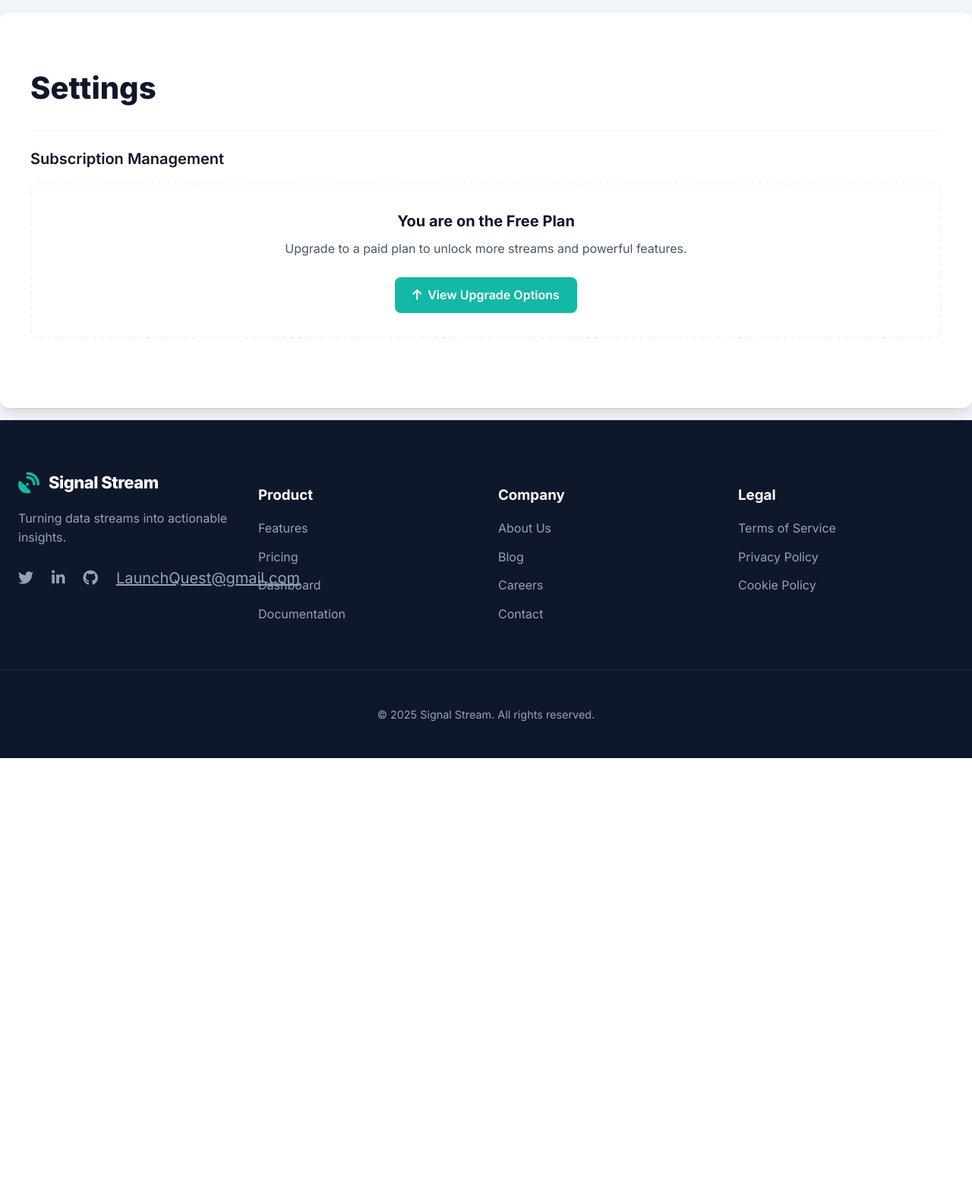
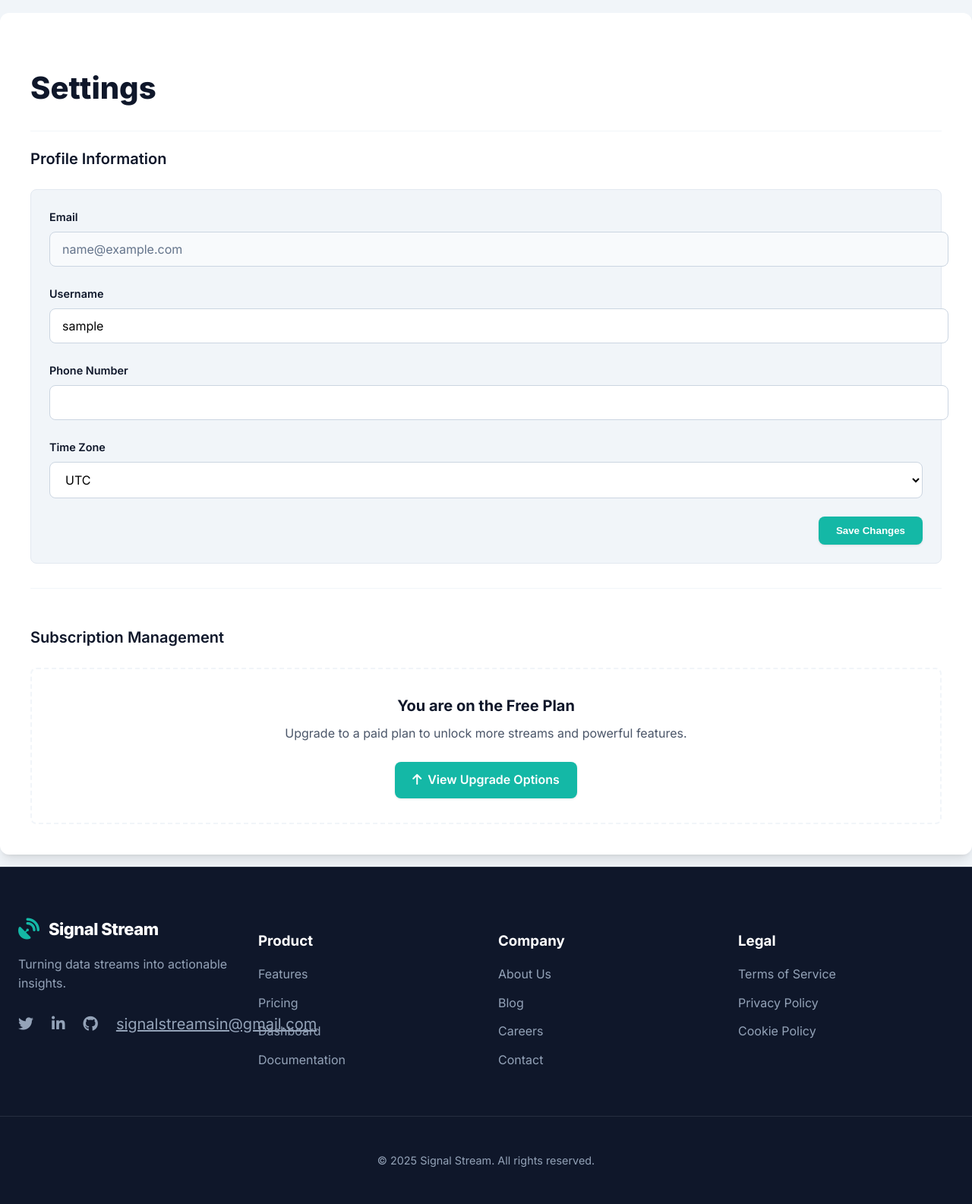
Before and after one commit to albertabishek369/Signal_Stream, a Flask app: page /settings in a window 1280 px wide. Shown: the part 213-1798 px from the top of the page at 76% size. Before the commit the page ends 1211 px from the top, so only its background shows below. Run offline with Flask 3, Linux system fonts and the light colour scheme; the visitor is signed in with stand-in values (Sample User, id 1); data comes from the database, SQL or seed files in the repository; data that the repository does not hold is empty; some libraries are stand-ins or nearby versions.

Commit message:
updated all the necessary details

```diff
--- a/blueprints/main.py
+++ b/blueprints/main.py
@@ -1,7 +1,7 @@
 import uuid
 from flask import Blueprint, render_template, request, redirect, url_for, jsonify, flash, current_app
 # **FIX:** Import the new constant from forms.py
-from forms import ProductForm, StreamForm, REDDIT_COMMUNITY_CHOICES
+from forms import ProductForm, ProfileForm, StreamForm, REDDIT_COMMUNITY_CHOICES
 
 from models import Product, Stream, Lead, Subscription, PlanLimit, Profile
 from extensions import db, razorpay_client, csrf
@@ -148,28 +148,53 @@ def pricing():
     reason = request.args.get('reason')
     return render_template('pricing.html', reason=reason)
 
-@main_bp.route('/settings')
+@main_bp.route('/settings', methods=['GET'])
 @login_required
 def settings():
     user_id = current_user.id
+
+    # **MODIFIED:** Create an instance of the ProfileForm and pre-populate it
+    profile_form = ProfileForm(obj=current_user)
+
     subscription = Subscription.query.filter_by(user_id=user_id).order_by(Subscription.created_at.desc()).first()
     if not subscription:
         subscription = Subscription(user_id=user_id, plan_type='free', status='active')
         db.session.add(subscription)
         db.session.commit()
 
-    # For sidebar
     products = Product.query.filter_by(user_id=user_id).all()
     streams = Stream.query.filter_by(user_id=user_id).all()
 
-    return render_template('settings.html', subscription=subscription, products=products, streams=streams)
+    # **MODIFIED:** Pass the profile_form to the template
+    return render_template('settings.html', subscription=subscription, products=products, streams=streams, profile_form=profile_form)
+
+
+# **NEW:** Add this route to handle profile updates
+@main_bp.route('/update-profile', methods=['POST'])
+@login_required
+def update_profile():
+    form = ProfileForm()
+    if form.validate_on_submit():
+        # Update user's profile with the new data
+        current_user.username = form.username.data
+        current_user.phone = form.phone.data
+        current_user.timezone = form.timezone.data
+        db.session.commit()
+        flash('Your profile has been updated successfully!', 'success')
+    else:
+        # If validation fails, flash the errors
+        for field, errors in form.errors.items():
+            for error in errors:
+                flash(f"Error in {getattr(form, field).label.text}: {error}", 'danger')
+
+    return redirect(url_for('main.settings'))
 
 @main_bp.route('/create-subscription', methods=['POST'])
 @login_required
 def create_subscription():
     user_id = current_user.id
     plan_type = request.get_json().get('plan_type')
-    plan_ids = {'founder': 'plan_Pt9lnya6jJDPgN', 'scale': 'plan_Qwt1O8dXzFcNNF'}
+    plan_ids = {'founder': 'plan_QwswYisjnDCDY6', 'scale': 'plan_Qwt1O8dXzFcNNF'}
 
     if plan_type not in plan_ids:
         return jsonify({'error': 'Invalid plan type'}), 400
--- a/forms.py
+++ b/forms.py
@@ -73,3 +73,16 @@ class PasswordSetupForm(FlaskForm):
         ('Europe/London', 'GMT (London)')
     ], default='UTC', validators=[DataRequired()])
     submit = SubmitField('Set Password')
+
+
+# **NEW:** Form for updating user profile information
+class ProfileForm(FlaskForm):
+    username = StringField('Username', validators=[DataRequired(), Length(min=2, max=50)])
+    phone = StringField('Phone Number', validators=[Optional(), Length(min=10, max=20)])
+    timezone = SelectField('Time Zone', choices=[
+        ('UTC', 'UTC'),
+        ('Asia/Kolkata', 'IST (India)'),
+        ('America/New_York', 'EST (New York)'),
+        ('Europe/London', 'GMT (London)')
+    ], validators=[DataRequired()])
+    submit = SubmitField('Save Changes')
--- a/templates/base.html
+++ b/templates/base.html
@@ -437,7 +437,7 @@
                     <a href="#" aria-label="Twitter"><i class="fab fa-twitter"></i></a>
                     <a href="#" aria-label="LinkedIn"><i class="fab fa-linkedin-in"></i></a>
                     <a href="#" aria-label="GitHub"><i class="fab fa-github"></i></a>
-                    <a href="mailto:launchquest@gmail.com">LaunchQuest@gmail.com</a>
+                    <a href="mailto:signalstreamsin@gmail.com">signalstreamsin@gmail.com</a>
                 </div>
             </div>
             <div class="footer-column">
--- a/templates/settings.html
+++ b/templates/settings.html
@@ -30,84 +30,64 @@
         border-bottom: 1px solid var(--off-white);
     }
     .settings-section {
-        margin-bottom: 2.5rem;
+        margin-bottom: 3rem;
+        padding-bottom: 2rem;
+        border-bottom: 1px solid var(--off-white);
+    }
+    .settings-section:last-child {
+        margin-bottom: 0;
+        padding-bottom: 0;
+        border-bottom: none;
     }
     .section-title {
         font-size: 1.25rem;
         font-weight: 600;
         color: var(--navy);
-        margin-bottom: 1rem;
+        margin-bottom: 1.5rem;
     }
-
-    .plan-card {
+    .plan-card, .profile-form-container {
         background-color: var(--off-white);
         padding: 1.5rem;
         border-radius: 8px;
         border: 1px solid #E2E8F0;
     }
     .plan-card-header {
-        display: flex;
-        justify-content: space-between;
-        align-items: center;
-        flex-wrap: wrap;
-        gap: 1rem;
+        display: flex; justify-content: space-between;
+        align-items: center; flex-wrap: wrap; gap: 1rem;
     }
-    .plan-details h4 {
-        font-weight: 700;
-        font-size: 1.1rem;
-        color: var(--navy);
-        margin: 0 0 0.25rem 0;
-    }
-    .plan-details p {
-        color: #4A5568;
-        margin: 0;
-        font-size: 0.9rem;
-    }
+    .plan-details h4 { font-weight: 700; font-size: 1.1rem; color: var(--navy); margin: 0 0 0.25rem 0; }
+    .plan-details p { color: #4A5568; margin: 0; font-size: 0.9rem; }
     .status-badge {
-        padding: 0.35rem 0.85rem;
-        border-radius: 99px;
-        font-size: 0.8rem;
-        font-weight: 600;
-        color: #fff;
+        padding: 0.35rem 0.85rem; border-radius: 99px; font-size: 0.8rem;
+        font-weight: 600; color: #fff;
     }
     .status-badge.active { background-color: var(--teal); }
     .status-badge.canceled { background-color: var(--gray-text); }
-    .status-badge.error { background-color: #EF4444; }
+    .plan-card-footer { margin-top: 1.5rem; padding-top: 1.5rem; border-top: 1px solid #E2E8F0; }
+    .btn-danger { background-color: #FFF1F2; color: #DC2626; font-weight: 600; border: none; }
+    .btn-danger:hover { background-color: #FEE2E2; color: #B91C1C; }
+    .upgrade-cta-card {
+        background-color: var(--white); padding: 2rem; border-radius: 8px;
+        border: 2px dashed var(--off-white); text-align: center;
+    }
+    .upgrade-cta-card h4 { font-weight: 700; font-size: 1.25rem; color: var(--navy); margin: 0 0 0.5rem 0; }
+    .upgrade-cta-card p { color: #4A5568; margin: 0 0 1.5rem 0; }
 
-    .plan-card-footer {
-        margin-top: 1.5rem;
-        padding-top: 1.5rem;
-        border-top: 1px solid #E2E8F0;
+    /* Form Styles */
+    .profile-form { display: flex; flex-direction: column; gap: 1.5rem; }
+    .form-group { display: flex; flex-direction: column; gap: 0.5rem; }
+    .form-group label { font-weight: 600; color: var(--navy); font-size: 0.9rem; }
+    .form-input, .form-select {
+        width: 100%; padding: 0.75rem 1rem; border: 1px solid #CBD5E1;
+        border-radius: 8px; font-family: 'Inter', sans-serif; font-size: 1rem;
+        transition: var(--transition-fast); background-color: var(--white);
     }
-
-    .btn-danger {
-        background-color: #FFF1F2;
-        color: #DC2626;
-        font-weight: 600;
-        border: none;
+    .form-input:focus, .form-select:focus {
+        outline: none; border-color: var(--teal);
+        box-shadow: 0 0 0 3px rgba(20, 184, 166, 0.2);
     }
-    .btn-danger:hover {
-        background-color: #FEE2E2;
-        color: #B91C1C;
-    }
-
-    .upgrade-cta-card {
-        background-color: var(--white);
-        padding: 2rem;
-        border-radius: 8px;
-        border: 2px dashed var(--off-white);
-        text-align: center;
-    }
-    .upgrade-cta-card h4 {
-        font-weight: 700;
-        font-size: 1.25rem;
-        color: var(--navy);
-        margin: 0 0 0.5rem 0;
-    }
-    .upgrade-cta-card p {
-        color: #4A5568;
-        margin: 0 0 1.5rem 0;
-    }
+    .form-input[readonly] { background-color: #F8FAFC; color: #64748B; cursor: not-allowed; }
+    .form-actions { display: flex; justify-content: flex-end; }
 </style>
 {% endblock %}
 
@@ -121,8 +101,40 @@
         <h1 class="page-header">Settings</h1>
 
         <div class="settings-section">
+            <h3 class="section-title">Profile Information</h3>
+            <div class="profile-form-container">
+                <form action="{{ url_for('main.update_profile') }}" method="POST" class="profile-form">
+                    {{ profile_form.hidden_tag() }}
+
+                    <div class="form-group">
+                        <label>Email</label>
+                        <input type="email" class="form-input" value="{{ current_user.email }}" readonly>
+                    </div>
+
+                    <div class="form-group">
+                        {{ profile_form.username.label }}
+                        {{ profile_form.username(class="form-input") }}
+                    </div>
+
+                    <div class="form-group">
+                        {{ profile_form.phone.label }}
+                        {{ profile_form.phone(class="form-input") }}
+                    </div>
+
+                    <div class="form-group">
+                        {{ profile_form.timezone.label }}
+                        {{ profile_form.timezone(class="form-select") }}
+                    </div>
+
+                    <div class="form-actions">
+                        {{ profile_form.submit(class="btn") }}
+                    </div>
+                </form>
+            </div>
+        </div>
+
+        <div class="settings-section">
             <h3 class="section-title">Subscription Management</h3>
-
             {% if subscription and subscription.plan_type != 'free' %}
                 <div class="plan-card">
                     <div class="plan-card-header">
```
